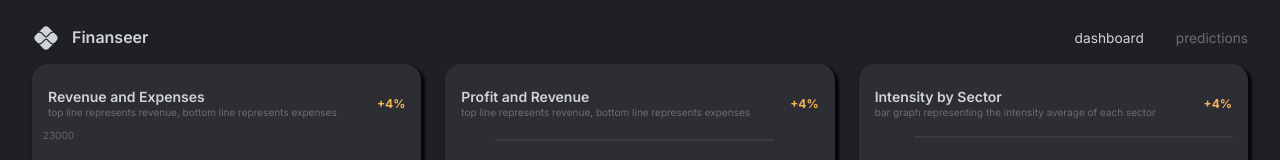
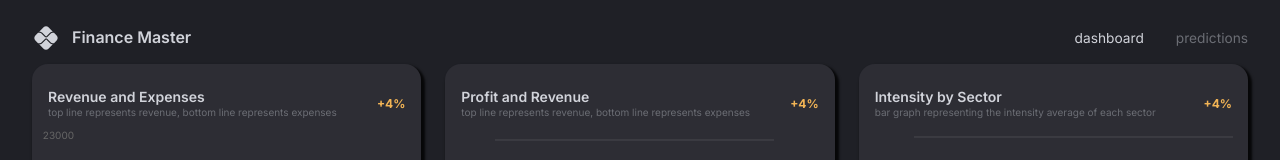
Before and after one commit to roysupriyo10/finance-master, a React (Vite) app in the folder client/: page / in a window 1280 px wide. Shown: the top 160 px of the page. Built offline with nearby package versions, Linux system fonts and the light colour scheme; no server answers.

Commit message:
changed title name to finance master

```diff
--- a/client/index.html
+++ b/client/index.html
@@ -4,7 +4,7 @@
     <meta charset="UTF-8" />
     <meta name="viewport" content="width=device-width, initial-scale=1.0" />
     <link rel="icon" href="/favicon.ico">
-    <title>Dashboard</title>
+    <title>Finance Master</title>
   </head>
   <body>
     <div id="root"></div>
--- a/client/src/scenes/navbar/index.tsx
+++ b/client/src/scenes/navbar/index.tsx
@@ -15,7 +15,7 @@ const Navbar = (props: Props) => {
       <FlexBetween gap="0.75rem">
         <PixIcon sx={{ fontSize: "28px" }} />
         <Typography variant="h4" fontSize="16px">
-          Finanseer
+          Finance Master
         </Typography>
       </FlexBetween>
 
```
